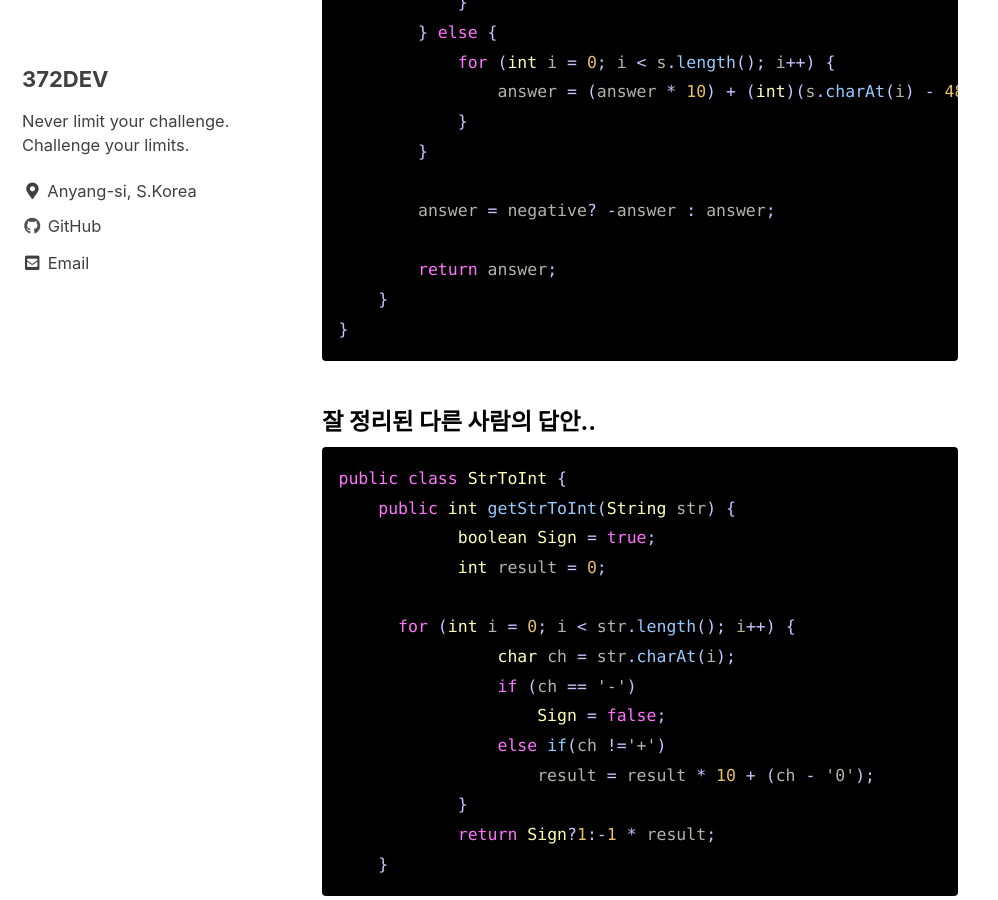
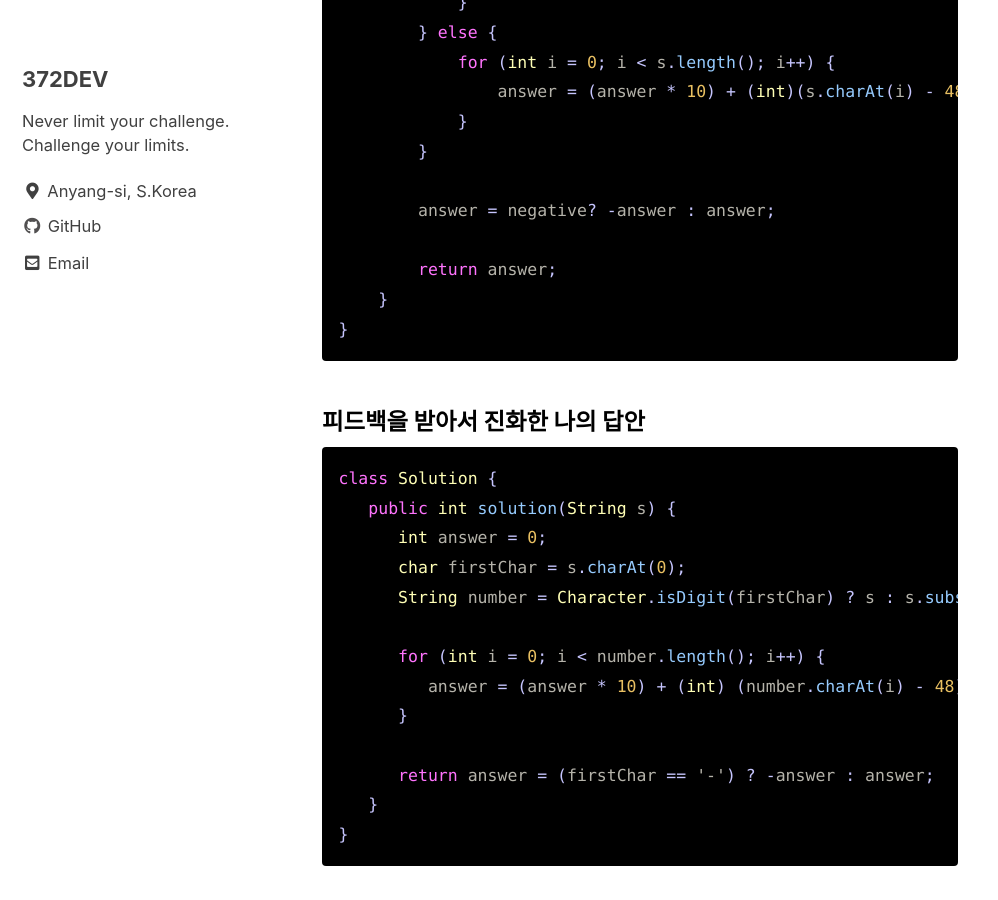
Before and after one commit to 372dev/372dev.github.io, a Jekyll site: the page built from _posts/2020-11-03-post08.md, in a window 1280 px wide and 900 px high, scrolled down 1517 px. Shown: the whole window, without its empty margins (0-998 px from the left). Built offline with Jekyll 4.4.1, drawn with Linux system fonts in a browser that asks for light colours; cached includes are drawn as plain includes; some of the changed text lies outside the part shown.

Commit message:
solution update

````diff
--- a/_posts/2020-11-03-post08.md
+++ b/_posts/2020-11-03-post08.md
@@ -43,6 +43,24 @@ class Solution {
 }
 ```
 
+#### 피드백을 받아서 진화한 나의 답안
+```java
+class Solution {
+   public int solution(String s) {
+      int answer = 0;
+      char firstChar = s.charAt(0);
+      String number = Character.isDigit(firstChar) ? s : s.substring(1);
+
+      for (int i = 0; i < number.length(); i++) {
+         answer = (answer * 10) + (int) (number.charAt(i) - 48);
+      }
+
+      return answer = (firstChar == '-') ? -answer : answer;
+   }
+}
+```
+
+
 #### 잘 정리된 다른 사람의 답안..
 ```java
 public class StrToInt {
````
